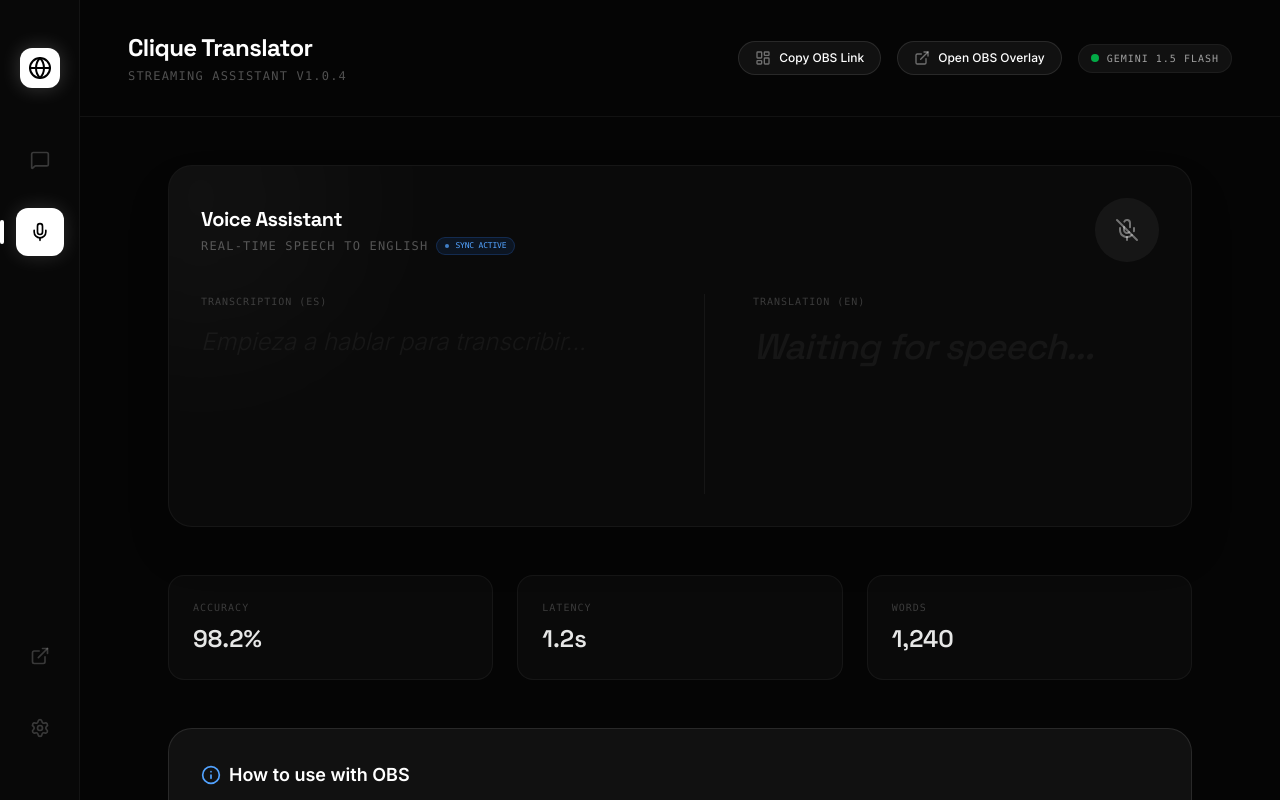
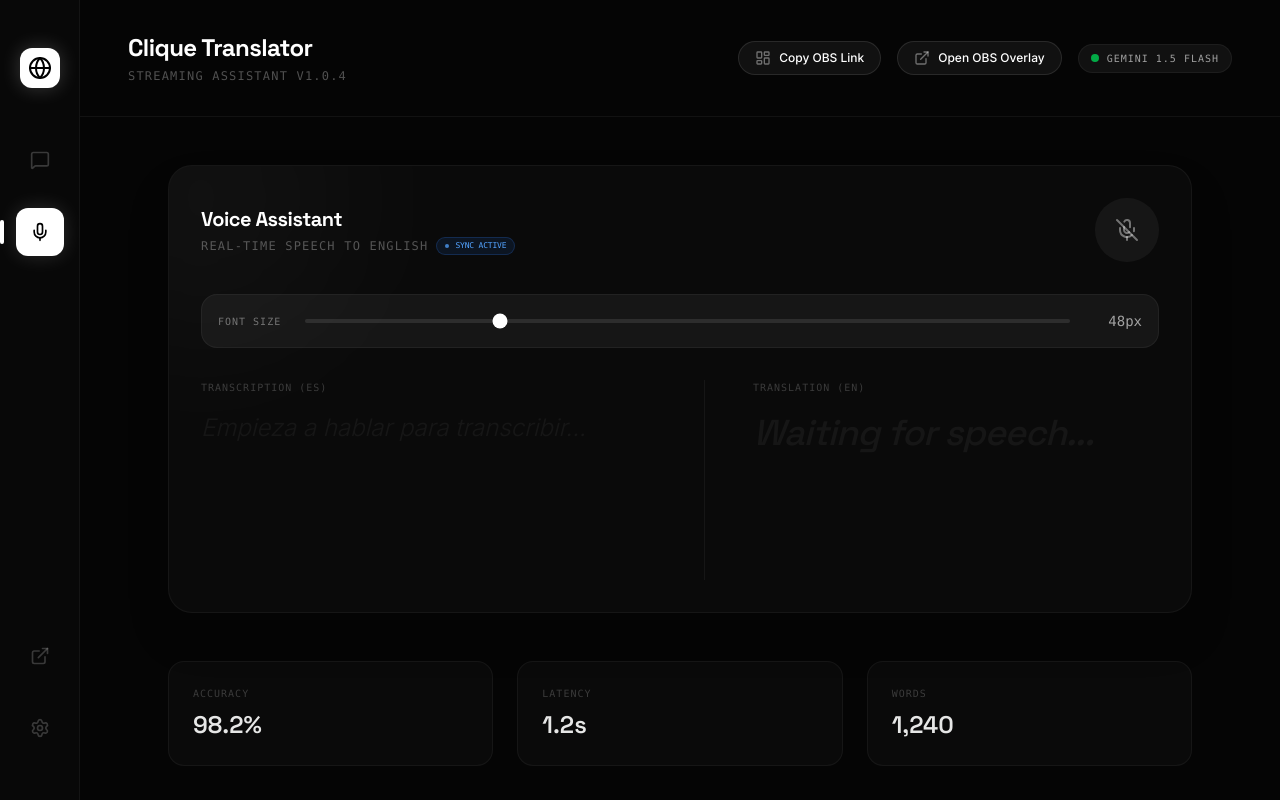
Before and after one commit to Jeffpar89/translate, a React (Vite) app: page / in a window 1280 px wide. Both pictures are taken after a click on the button "VOICE". Shown: the top 800 px of the page. Built offline with nearby package versions, Linux system fonts and the light colour scheme; no server answers.

Commit message:
feat(overlay): Add Spanish translations and dynamic font size
Translate overlay instructions to Spanish and introduce dynamic font size control for the translated text. The font size can now be adjusted and synced across devices via Firebase.

```diff
--- a/src/App.tsx
+++ b/src/App.tsx
@@ -138,16 +138,16 @@
                 <div className="mt-12 p-8 bg-white/5 border border-white/10 rounded-3xl">
                   <h3 className="text-lg font-bold mb-4 flex items-center gap-2">
                     <Info className="w-5 h-5 text-blue-400" />
-                    How to use with OBS
+                    Cómo usar con OBS
                   </h3>
                   <div className="grid grid-cols-1 md:grid-cols-2 gap-8 text-sm text-white/60 leading-relaxed">
                     <div className="flex flex-col gap-3">
-                      <p><strong className="text-white">1. The Overlay:</strong> Copy the OBS Link and add it as a "Browser Source" in OBS. Set the width to 1920 and height to 1080.</p>
-                      <p><strong className="text-white">2. Cloud Sync:</strong> The translation now travels through the cloud (Firebase). You can have the controller open in your phone, a tablet, or a separate PC, and it will update the OBS overlay instantly.</p>
+                      <p><strong className="text-white">1. El Overlay:</strong> Copia el "OBS Link" y añádelo como una "Fuente de Navegador" (Browser Source) en OBS. Configura el ancho a 1920 y el alto a 1080.</p>
+                      <p><strong className="text-white">2. Sincronización en la Nube:</strong> La traducción ahora viaja a través de la nube (Firebase). Puedes tener el mando abierto en tu móvil, tablet o PC, y actualizará el overlay de OBS al instante.</p>
                     </div>
                     <div className="flex flex-col gap-3">
-                      <p><strong className="text-white">3. Professional Setup:</strong> This architecture is designed for high-performance streaming. No local network or shared browser session is required.</p>
-                      <p><strong className="text-white">4. Audio:</strong> Ensure your microphone is active in the controller window to start translating.</p>
+                      <p><strong className="text-white">3. Configuración Profesional:</strong> Esta arquitectura está diseñada para streaming de alto rendimiento. No requiere red local ni sesiones de navegador compartidas.</p>
+                      <p><strong className="text-white">4. Audio:</strong> Asegúrate de que tu micrófono esté activo en la ventana del mando para comenzar a traducir.</p>
                     </div>
                   </div>
                 </div>
--- a/src/components/VoiceTranslator.tsx
+++ b/src/components/VoiceTranslator.tsx
@@ -10,6 +10,7 @@
   const { isListening, transcript, startListening, stopListening, resetTranscript } = useSpeechRecognition();
   const [translation, setTranslation] = useState('');
   const [isTranslating, setIsTranslating] = useState(false);
+  const [fontSize, setFontSize] = useState(48);
   const lastProcessedTranscript = useRef('');
 
   // En modo overlay, NO iniciamos el micro. Solo escuchamos mensajes.
@@ -38,6 +39,7 @@
           const data = docSnap.data();
           setTranslation(data.text || '');
           setIsTranslating(data.isTranslating || false);
+          if (data.fontSize) setFontSize(data.fontSize);
         }
       }, (error) => {
         console.error("Firestore subscription error:", error);
@@ -72,6 +74,7 @@
           await setDoc(docRef, {
             text: result,
             isTranslating: false,
+            fontSize: fontSize,
             updatedAt: Date.now()
           });
 
@@ -91,6 +94,14 @@
     return () => clearTimeout(timer);
   }, [transcript]);
 
+  const updateFontSize = async (newSize: number) => {
+    setFontSize(newSize);
+    if (!isOverlay) {
+      const docRef = doc(db, 'overlay_data', 'current_translation');
+      await setDoc(docRef, { fontSize: newSize }, { merge: true });
+    }
+  };
+
   if (isOverlay) {
     return (
       <div className="w-full max-w-4xl text-center">
@@ -106,7 +117,10 @@
                 textShadow: '2px 2px 4px rgba(0,0,0,0.8), -1px -1px 0px rgba(0,0,0,0.8), 1px -1px 0px rgba(0,0,0,0.8), -1px 1px 0px rgba(0,0,0,0.8), 1px 1px 0px rgba(0,0,0,0.8)'
               }}
             >
-              <p className="text-5xl font-display font-bold text-white tracking-tight leading-tight relative">
+              <p
+                className="font-display font-bold text-white tracking-tight leading-tight relative"
+                style={{ fontSize: `${fontSize}px` }}
+              >
                 {translation}
                 {isTranslating && (
                   <motion.span
@@ -182,6 +196,20 @@
           </button>
         </div>
 
+        {/* Font Size Control */}
+        <div className="flex items-center gap-6 p-4 bg-white/5 rounded-2xl border border-white/5">
+          <span className="text-[10px] font-mono uppercase tracking-widest text-white/40">Font Size</span>
+          <input
+            type="range"
+            min="24"
+            max="120"
+            value={fontSize}
+            onChange={(e) => updateFontSize(parseInt(e.target.value))}
+            className="flex-1 h-1 bg-white/10 rounded-lg appearance-none cursor-pointer accent-white"
+          />
+          <span className="text-sm font-mono text-white/60 w-12 text-right">{fontSize}px</span>
+        </div>
+
         <div className="grid grid-cols-1 lg:grid-cols-2 gap-12 min-h-[200px]">
           <div className="flex flex-col gap-4">
             <span className="text-[10px] font-mono uppercase tracking-widest text-white/20">Transcription (ES)</span>
```
